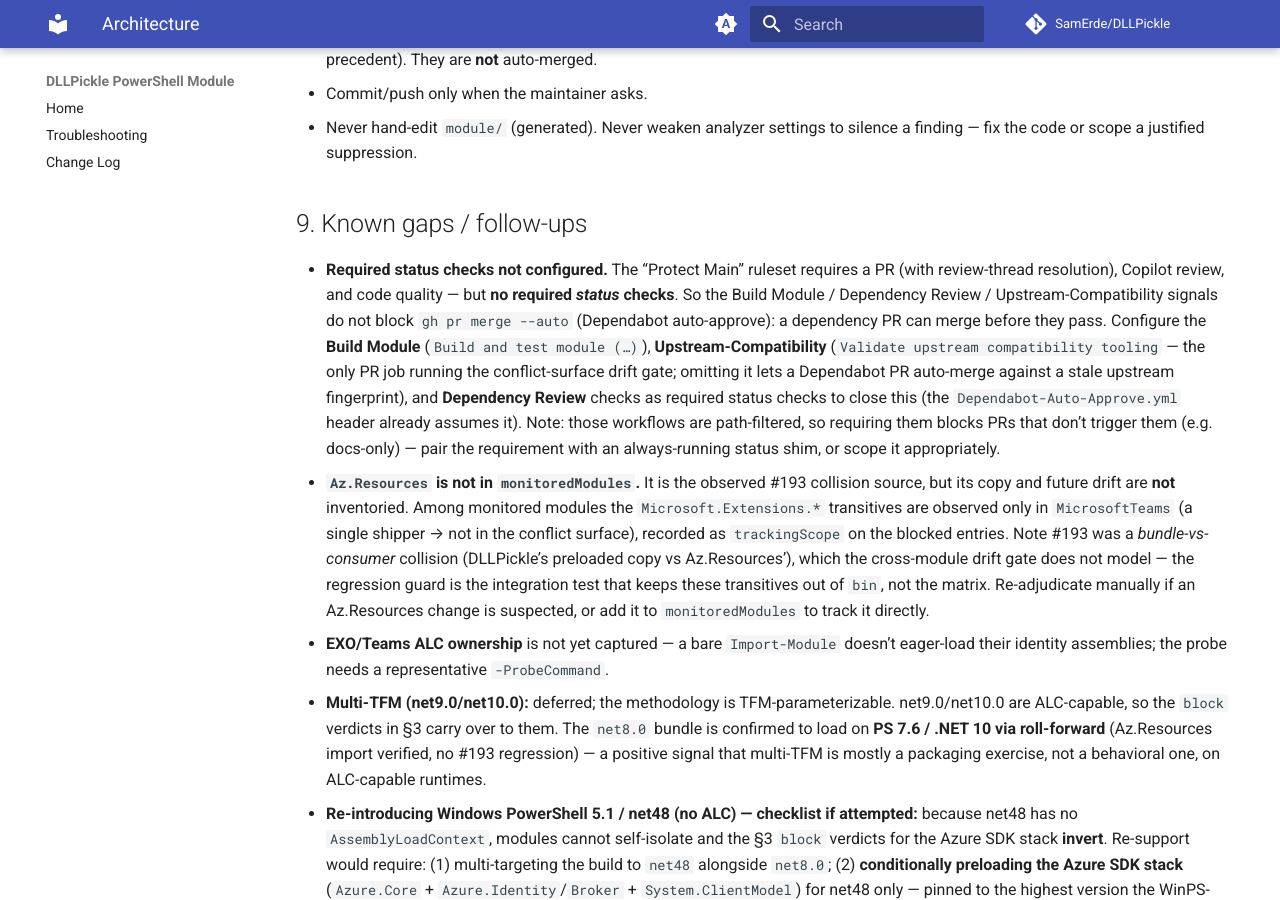
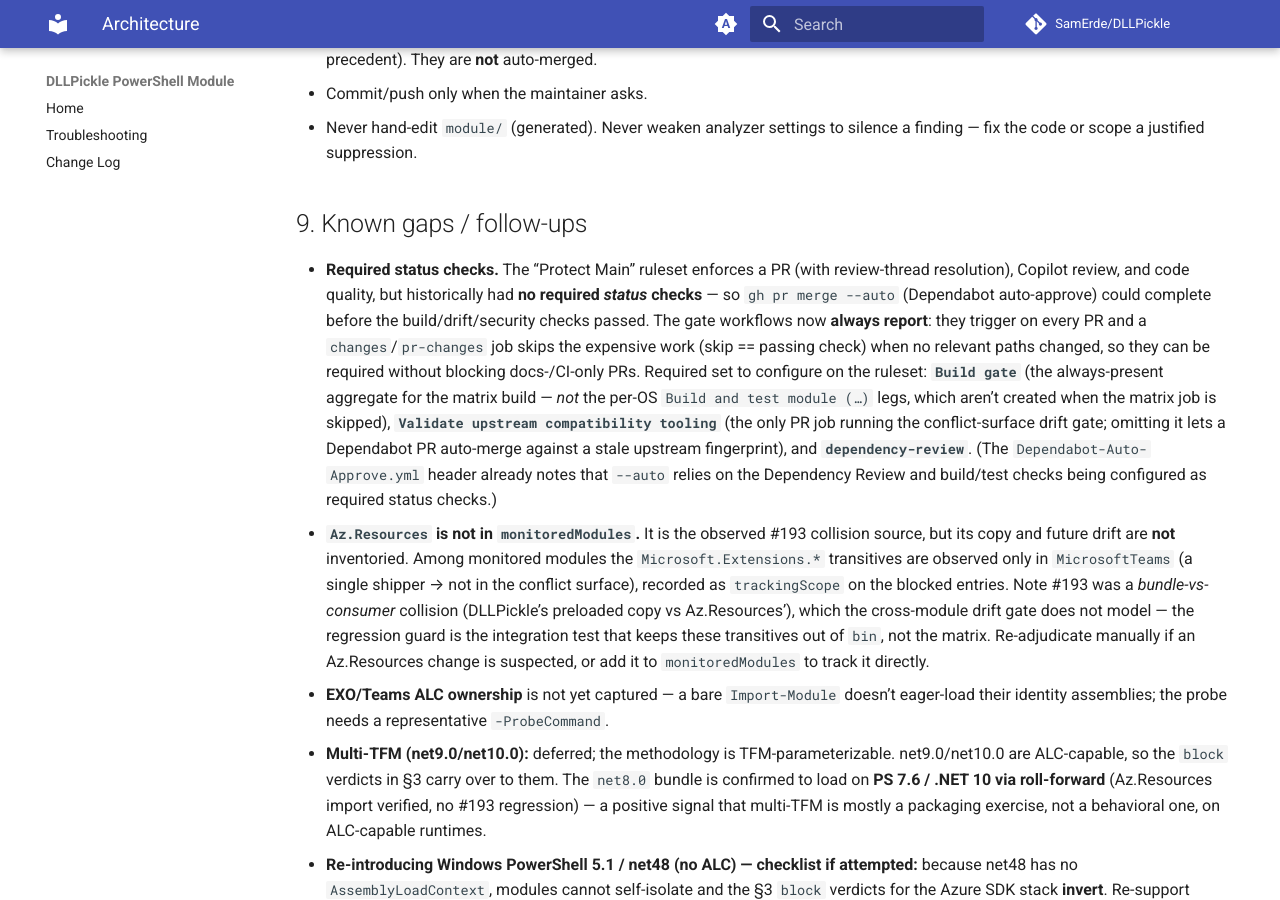
Before and after one commit to SamErde/DLLPickle, an MkDocs documentation site: the page built from docs/Architecture.md, in a window 1280 px wide and 900 px high, scrolled down 5172 px. Built offline with MkDocs 1.6.1 and Material for MkDocs 9.7.7, drawn with Linux system fonts in a browser that asks for light colours; comment, search, counter and statistics services are not loaded.

Commit message:
docs: require Build gate in the §9 required-checks note (#229)
* docs: require Build gate (not per-OS legs) in the §9 required-checks note

Aligns the architecture note with #228: the gate workflows now always report
(skip == passing check), so they can be required without blocking docs-/CI-only
PRs. The matrix build's required-check target is the always-present aggregate
"Build gate" (the per-OS "Build and test module (...)" contexts aren't created
when the matrix job is skipped). Required set: Build gate, Validate upstream
compatibility tooling, dependency-review.

Co-Authored-By: Claude Opus 4.8 <noreply@anthropic.com>

* docs: reword Dependabot-Auto-Approve reference to match the workflow header

Co-Authored-By: Claude Opus 4.8 <noreply@anthropic.com>

---------

Co-authored-by: Claude Opus 4.8 <noreply@anthropic.com>

```diff
--- a/docs/Architecture.md
+++ b/docs/Architecture.md
@@ -117,7 +117,7 @@ When changing the preload contract, follow this loop:
 
 ## 9. Known gaps / follow-ups
 
-- **Required status checks not configured.** The "Protect Main" ruleset requires a PR (with review-thread resolution), Copilot review, and code quality — but **no required *status* checks**. So the Build Module / Dependency Review / Upstream-Compatibility signals do not block `gh pr merge --auto` (Dependabot auto-approve): a dependency PR can merge before they pass. Configure the **Build Module** (`Build and test module (…)`), **Upstream-Compatibility** (`Validate upstream compatibility tooling` — the only PR job running the conflict-surface drift gate; omitting it lets a Dependabot PR auto-merge against a stale upstream fingerprint), and **Dependency Review** checks as required status checks to close this (the `Dependabot-Auto-Approve.yml` header already assumes it). Note: those workflows are path-filtered, so requiring them blocks PRs that don't trigger them (e.g. docs-only) — pair the requirement with an always-running status shim, or scope it appropriately.
+- **Required status checks.** The "Protect Main" ruleset enforces a PR (with review-thread resolution), Copilot review, and code quality, but historically had **no required *status* checks** — so `gh pr merge --auto` (Dependabot auto-approve) could complete before the build/drift/security checks passed. The gate workflows now **always report**: they trigger on every PR and a `changes`/`pr-changes` job skips the expensive work (skip == passing check) when no relevant paths changed, so they can be required without blocking docs-/CI-only PRs. Required set to configure on the ruleset: **`Build gate`** (the always-present aggregate for the matrix build — *not* the per-OS `Build and test module (…)` legs, which aren't created when the matrix job is skipped), **`Validate upstream compatibility tooling`** (the only PR job running the conflict-surface drift gate; omitting it lets a Dependabot PR auto-merge against a stale upstream fingerprint), and **`dependency-review`**. (The `Dependabot-Auto-Approve.yml` header already notes that `--auto` relies on the Dependency Review and build/test checks being configured as required status checks.)
 - **`Az.Resources` is not in `monitoredModules`.** It is the observed #193 collision source, but its copy and future drift are **not** inventoried. Among monitored modules the `Microsoft.Extensions.*` transitives are observed only in `MicrosoftTeams` (a single shipper → not in the conflict surface), recorded as `trackingScope` on the blocked entries. Note #193 was a *bundle-vs-consumer* collision (DLLPickle's preloaded copy vs Az.Resources'), which the cross-module drift gate does not model — the regression guard is the integration test that keeps these transitives out of `bin`, not the matrix. Re-adjudicate manually if an Az.Resources change is suspected, or add it to `monitoredModules` to track it directly.
 - **EXO/Teams ALC ownership** is not yet captured — a bare `Import-Module` doesn't eager-load their identity assemblies; the probe needs a representative `-ProbeCommand`.
 - **Multi-TFM (net9.0/net10.0):** deferred; the methodology is TFM-parameterizable. net9.0/net10.0 are ALC-capable, so the `block` verdicts in §3 carry over to them. The `net8.0` bundle is confirmed to load on **PS 7.6 / .NET 10 via roll-forward** (Az.Resources import verified, no #193 regression) — a positive signal that multi-TFM is mostly a packaging exercise, not a behavioral one, on ALC-capable runtimes.
```
